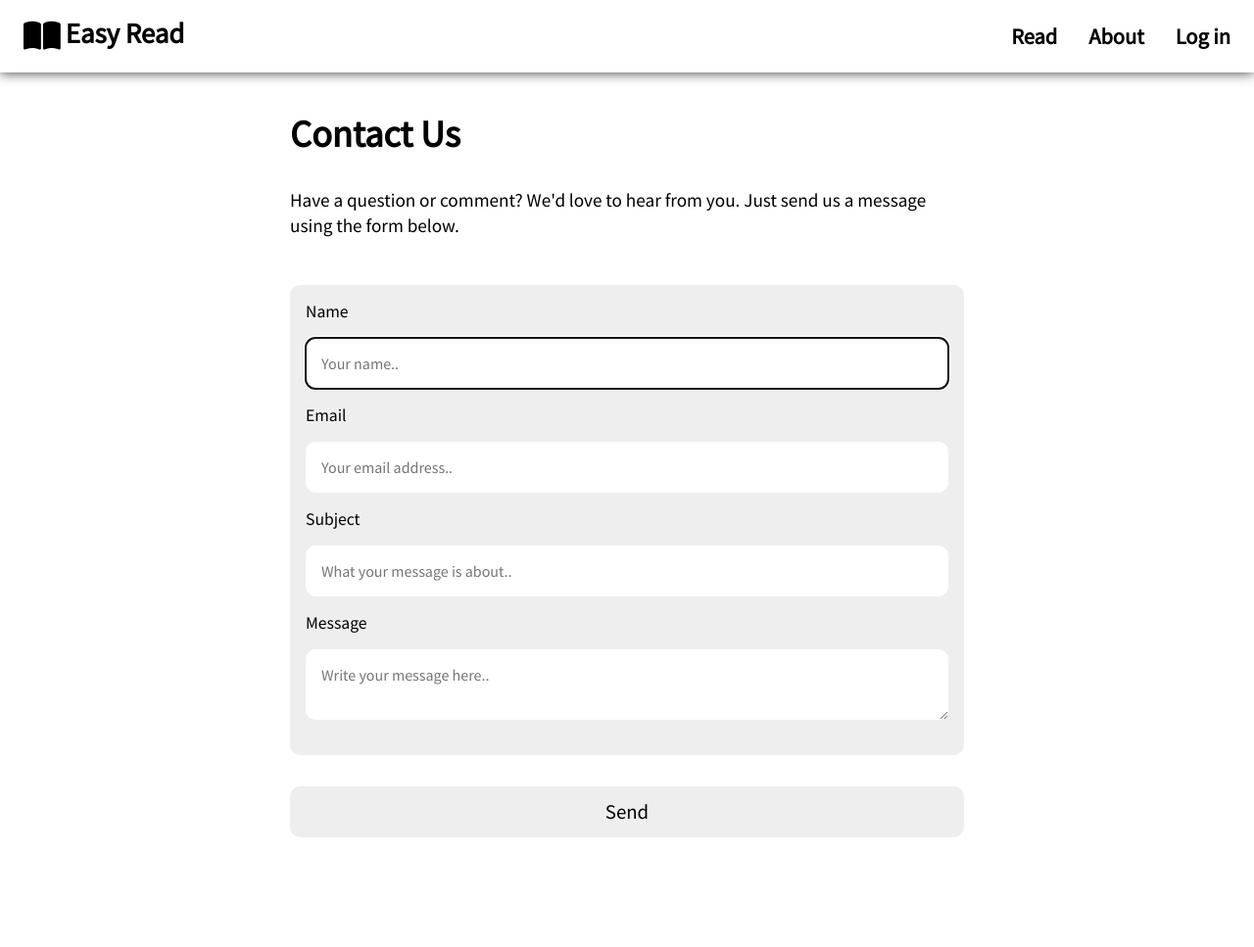
After one commit to adkwalters/an-easy-read, a Flask app: page /contact in a window 1280 px wide. The commit adds this page. Shown: the whole page at 98% size. Run offline with Flask 2, Linux system fonts and the light colour scheme; some libraries are stand-ins or nearby versions.

Commit message:
Add: contact page for users to contact admin
Allow users to send messages to admin with a dedicated contact page.

Add a new form to validate user message input. Render the form in a
new view available to the general public.

Link the contact page from the newly created error pages.

```diff
--- a/app/main/forms.py
+++ b/app/main/forms.py
@@ -51,3 +51,12 @@ class EmailForm(FlaskForm):
     """A form to collect and validate an email address"""
     article_id          = IntegerField('Id')
     user_email          = StringField('Email', validators=[DataRequired(), Email()])
+
+
+class ContactForm(FlaskForm):
+    """A form to collect and validate an email message"""
+    name                = StringField('Name', validators=[DataRequired()])
+    email               = StringField('Email', validators=[DataRequired(), Email()])
+    subject             = StringField('Subject', validators=[DataRequired()])
+    message             = TextAreaField('Message', validators=[DataRequired()])
+    submit              = SubmitField('Send')
--- a/app/main/routes.py
+++ b/app/main/routes.py
@@ -86,7 +86,7 @@ from werkzeug.utils import secure_filename
 
 from app import db, mail
 from app.main import bp
-from app.main.forms import ArticleForm, ImageForm, EmailForm
+from app.main.forms import ArticleForm, ImageForm, EmailForm, ContactForm
 from app.models import Article, Source, Category, Image, Paragraph, Summary, User, Publisher, PublishingNote
 from config import basedir
 
@@ -1470,7 +1470,7 @@ def filter_articles():
         .outerjoin(PublishingNote, PublishingNote.published_article_id == Article.id) \
         .filter(Article.status == 'pub_live').all()
 
-    # Render index page
+    # Render articles filter page
     return render_template('articles.html',
         categories=categories,
         dates=dates,
@@ -1480,8 +1480,38 @@ def filter_articles():
 @bp.route('/about')
 def about():
     """Display an article about Easy Read"""
-    # Render index page
+
+    # Render about page
     return render_template('about.html')
+
+
+@bp.route('/contact', methods=['GET', 'POST'])
+def contact():
+    """Display a form to contact Easy Read"""
+
+    # Get contact form
+    form = ContactForm()
+
+    if form.validate_on_submit():
+
+        # Compose and send email to admin
+        msg = Message(
+            subject = form.subject.data,
+            sender = form.name.data,
+            reply_to = form.email.data,
+            recipients = [current_app.config['ADMIN'][0]],
+            bcc = [current_app.config['ADMIN'][1]], # me
+            body = f'{form.name.data} has sent the following message: \n\n { form.message.data}')
+        mail.send(msg)
+
+        # Report message sent
+        flash('Message successfully sent. Please await a response.', 'success')
+
+        # Refresh page
+        return redirect(url_for('main.contact'))
+
+    # Render contact page
+    return render_template('contact.html', form=form)
 
 
 @bp.route('/<int:id>/')
--- a/app/static/css/misc-pages.css
+++ b/app/static/css/misc-pages.css
@@ -32,6 +32,24 @@
 }
 
 
+/* || Contact Page || */
+
+.contact-form {
+    display: flex;
+        flex-direction: column;
+    padding: 1rem;
+}
+#contact-page p {
+    margin-bottom: 1rem;
+}
+#contact-page #submit {
+    margin-top: 1rem;
+}
+textarea {
+    resize: vertical;
+}
+
+
 /* || Error Pages || */
 
 #error-page section {
@@ -43,8 +61,22 @@
 #error-page p {
     margin-bottom: 1rem;
 }
+#error-page p>a {
+    text-decoration: underline;
+}
 #error-page ul {
+    margin-bottom: 1rem;
     font-size: 1.2rem;
     list-style: inside;
+}
 
+
+/* || Responsive design || */
+
+/* Tablet and larger  */
+
+@media (min-width: 48rem) {
+    #contact-page #submit {
+        margin-top: 2rem;
+    }
 }
--- /dev/null
+++ b/app/templates/contact.html
@@ -0,0 +1,65 @@
+{% extends "layout.html" %}
+
+<!-- Page metadata -->
+{% block pagemeta %}
+    <title>Easy Read | Contact Us</title>
+    <meta name="description" content="Get in touch with us at Easy Read and let us answer any questions you may have">
+{% endblock %}
+
+<!-- CSS -->
+{% block stylesheets %}
+    <link rel="stylesheet" href="/static/css/general.css"/>
+    <link rel="stylesheet" href="/static/css/sitewide.css"/>
+    <link rel="stylesheet" href="/static/css/misc-pages.css"/>
+{% endblock %}
+
+<!-- JavaScript -->
+{% block scripts %}
+    <script src="/static/javascript/header.js" defer></script>
+{% endblock %}
+
+<!-- Main -->
+{% block main %}
+    <div id="contact-page" class="full-page">
+        <h1>Contact Us</h1>
+        <p>Have a question or comment? We'd love to hear from you. Just send us a message using the form below.</p>
+        <form action="" method="post" novalidate>
+            {{ form.hidden_tag() }}
+            <div class="contact-form label-colour">
+                <div>
+                    <!-- Name -->
+                    {{ form.name.label }}
+                    {{ form.name(placeholder='Your name..', autocomplete="off", autofocus=True) }}
+                    {% for error in form.name.errors %}
+                        <span class="form-alert alert-error">{{ error }}</span>
+                    {% endfor %}
+                </div>
+                <div>
+                    <!-- Email -->
+                    {{ form.email.label }}
+                    {{ form.email(placeholder='Your email address..', autocomplete="off") }}
+                    {% for error in form.email.errors %}
+                        <span class="form-alert alert-error">{{ error }}</span>
+                    {% endfor %}
+                </div>
+                <div>
+                    <!-- Subject -->
+                    {{ form.subject.label }}
+                    {{ form.subject(placeholder='What your message is about..', autocomplete="off") }}
+                    {% for error in form.subject.errors %}
+                        <span class="form-alert alert-error">{{ error }}</span>
+                    {% endfor %}
+                </div>
+                <div>
+                    <!-- Message Body -->
+                    {{ form.message.label }}
+                    {{ form.message(placeholder='Write your message here..', autocomplete="off") }}
+                    {% for error in form.message.errors %}
+                        <span class="form-alert alert-error">{{ error }}</span>
+                    {% endfor %}
+                </div>
+            </div>
+                {{ form.submit(class="label-colour big-button") }}
+        </form>
+    </div>
+{% endblock %}
--- a/app/templates/error/404.html
+++ b/app/templates/error/404.html
@@ -22,15 +22,15 @@
 {% block main %}
     <div id="error-page" class="full-page">
         <h1>Page Not Found</h1>
+        <p>Hmmm...it seems that we can't find the page you're looking for.</p>
         <section class="label-colour">
-            <h3>Hmmm...</h3>
-            <p>It seems that we can't find the page you're looking for.</p>
             <p>Please check that you typed the address correctly. Alternatively, check out the following pages:</p>
             <ul>
                 <li><a href="{{ url_for('main.index') }}">Homepage</a></li>
                 <li><a href="{{ url_for('main.about') }}">Learn about Easy Read</a></li>
                 <li><a href="{{ url_for('main.filter_articles') }}">See all articles</a></li>
             </ul>
+            <p>If you can't find what you're looking for, perhaps <a href="{{ url_for('main.contact') }}">send us a message</a>.</p>
         </section>
     </div>
 {% endblock %}
--- a/app/templates/error/500.html
+++ b/app/templates/error/500.html
@@ -22,10 +22,10 @@
 {% block main %}
     <div id="error-page" class="full-page">
         <h1>Internal Server Error</h1>
+        <p>Hmmm...it seems like something went wrong.</p>
         <section class="label-colour">
-            <h3>Hmmm...</h3>
-            <p>It seems like something went wrong.</p>
-            <p>We have reported this error to the administrator. If you need help quickly, please contact us.</p>
+            <p>We have reported this error to the administrator.</p>
+            <p>If you need help quickly, please feel free to <a href="{{ url_for('main.contact') }}">contact us</a>.</p>
         </section>
     </div>
 {% endblock %}
```
